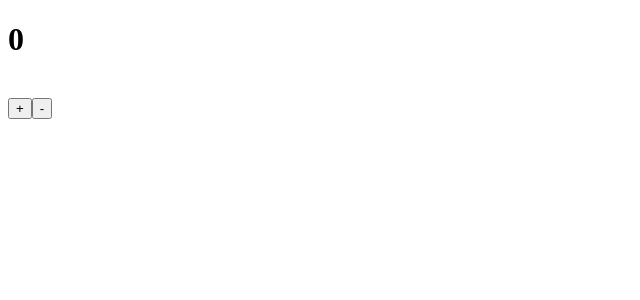
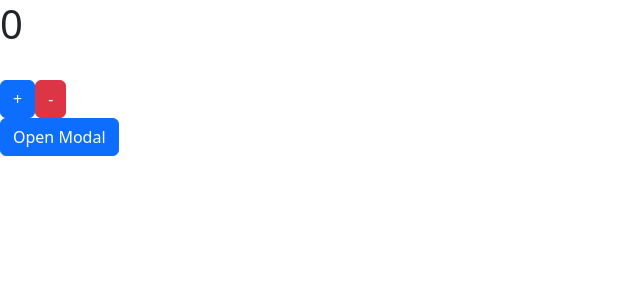
Before and after one commit to rhythm-dubey/crash-vue, a Vue app: page / in a window 1280 px wide. Shown: the top 300 px of the page, without its empty margins (0-640 px from the left). Built offline with nearby package versions, Linux system fonts and the light colour scheme.

Commit message:
Installed bootstrap and implemented modal

```diff
--- a/package.json
+++ b/package.json
@@ -8,6 +8,7 @@
     "lint": "vue-cli-service lint"
   },
   "dependencies": {
+    "bootstrap": "^5.3.8",
     "core-js": "^3.8.3",
     "vue": "^3.2.13"
   },
--- a/src/components/CounterComponent.vue
+++ b/src/components/CounterComponent.vue
@@ -3,18 +3,30 @@
     {{ count }}
   </h1>
   <br />
-  <button @click='increment'>+</button>
-  <button @click='decrement'>-</button>
+  <button @click='increment'
+    class='btn btn-primary'
+    >
+    +</button>
+  <button @click='decrement'
+    class='btn btn-danger'
+    >-</button>
+
+  <ModalComponent />
 </template>
 
 
 
 <script>
+import ModalComponent from './ModalComponent.vue';
+
 export default {
   data() {
     return {
       count: 0
     }
+  },
+  components: {
+    ModalComponent
   },
   methods: {
     increment() {
--- /dev/null
+++ b/src/components/ModalComponent.vue
@@ -0,0 +1,53 @@
+<template>
+  <div>
+    <!-- Button -->
+    <button class="btn btn-primary" @click="openModal('Hello', 'This is dynamic content')">
+      Open Modal
+    </button>
+
+    <!-- Modal -->
+    <div class="modal fade show" tabindex="-1" style="display: block;" v-if="isOpen">
+      <div class="modal-dialog">
+        <div class="modal-content">
+
+          <div class="modal-header">
+            <h5 class="modal-title">{{ modalData.title }}</h5>
+            <button class="btn-close" @click="closeModal"></button>
+          </div>
+
+          <div class="modal-body">
+            <p>{{ modalData.body }}</p>
+          </div>
+
+          <div class="modal-footer">
+            <button class="btn btn-secondary" @click="closeModal">Close</button>
+          </div>
+
+        </div>
+      </div>
+    </div>
+
+    <!-- Backdrop -->
+    <div class="modal-backdrop fade show" v-if="isOpen"></div>
+  </div>
+</template>
+
+<script setup>
+import { ref } from 'vue'
+
+const isOpen = ref(false)
+
+const modalData = ref({
+  title: '',
+  body: ''
+})
+
+const openModal = (title, body) => {
+  modalData.value = { title, body }
+  isOpen.value = true
+}
+
+const closeModal = () => {
+  isOpen.value = false
+}
+</script>
--- a/src/main.js
+++ b/src/main.js
@@ -1,4 +1,6 @@
 import { createApp } from 'vue'
 import App from './App.vue'
+import 'bootstrap/dist/css/bootstrap.min.css';
+import 'bootstrap';
 
 createApp(App).mount('#app')
```
Also changed, not shown: 1 other file (tests, documents, lock files or other folders).
